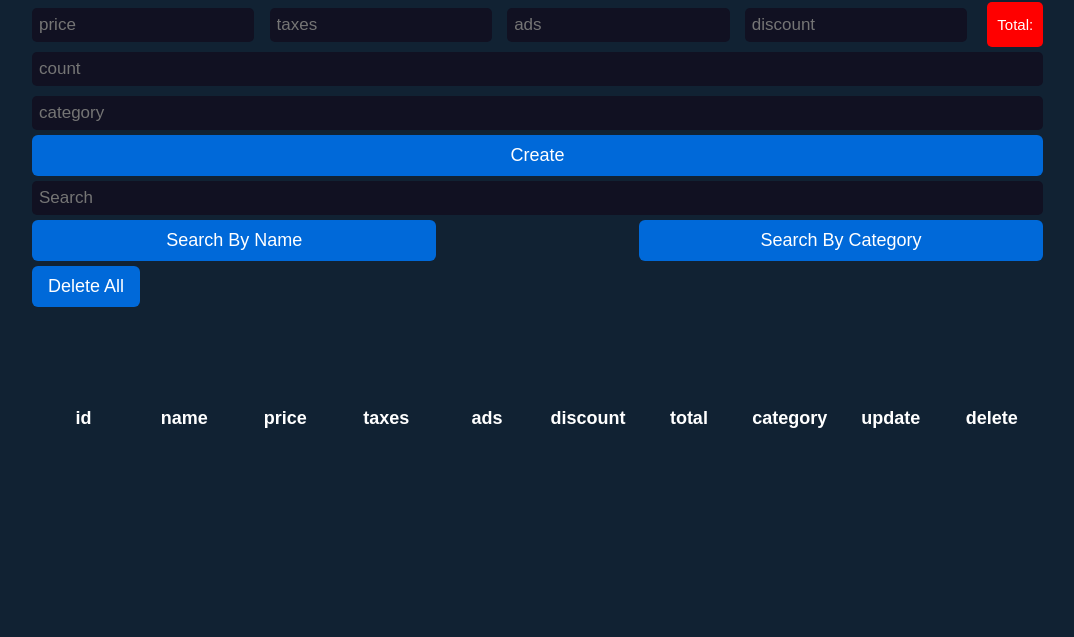
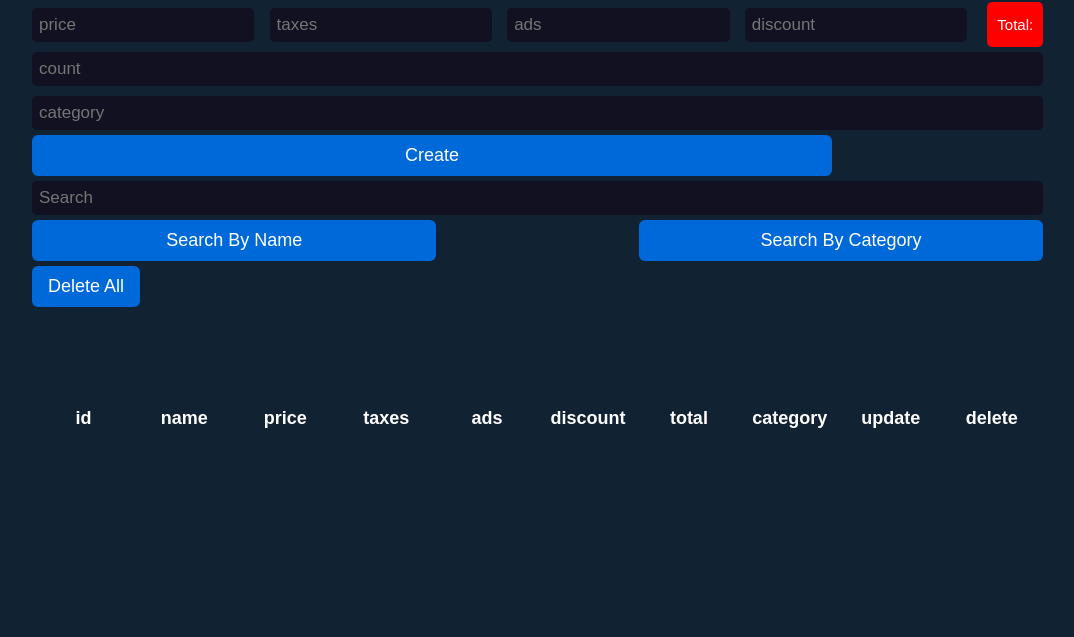
Before and after one commit to elamed2007/crud-project, a plain HTML site: page index.html in a window 1280 px wide. Shown: the part 163-800 px from the top of the page, without its empty margins (96-1170 px from the left). Drawn offline with Linux system fonts and the light colour scheme.

Commit message:
Update style.css
Modifier style

```diff
--- a/style.css
+++ b/style.css
@@ -94,8 +94,9 @@ small::before{
 }
 
 #createBtn{
-    width:100%
+    width:100vh;
 }
+
 #searchBtns{
     display: flex;
     justify-content: space-between;
```
